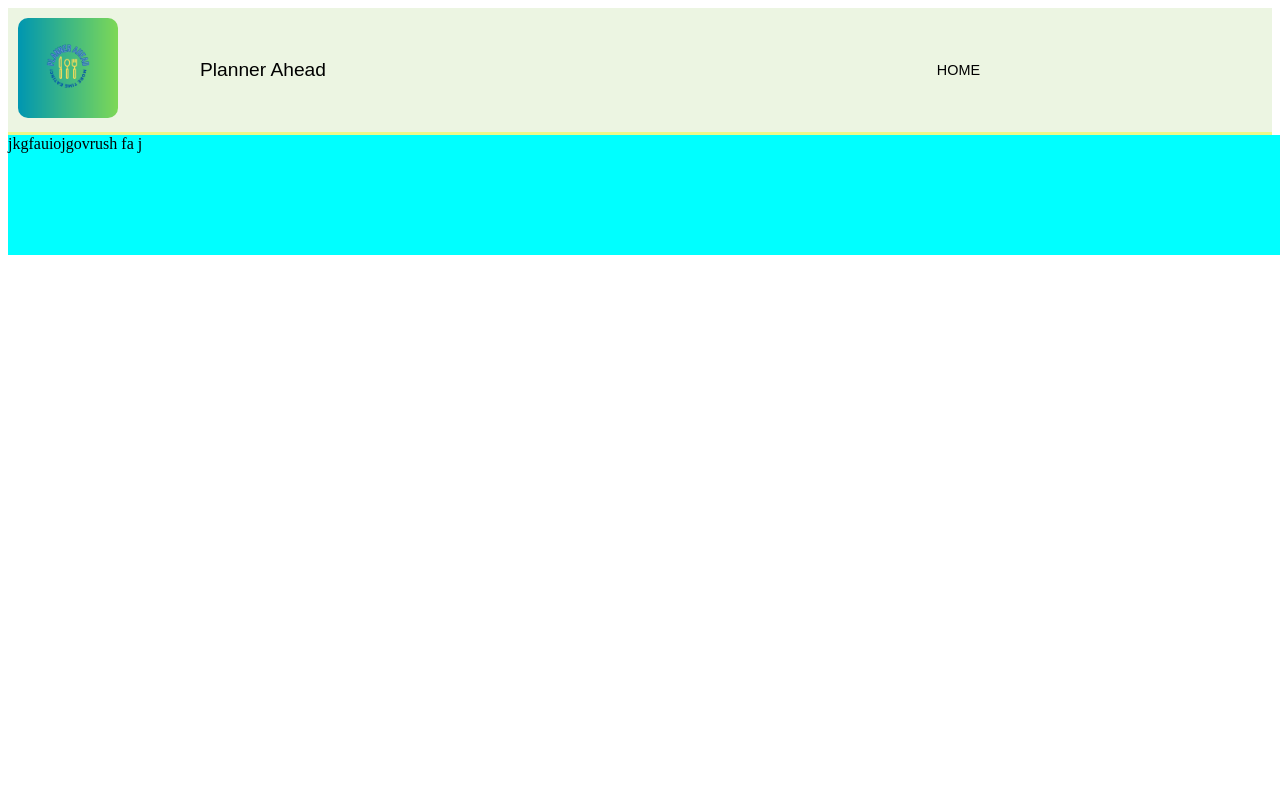
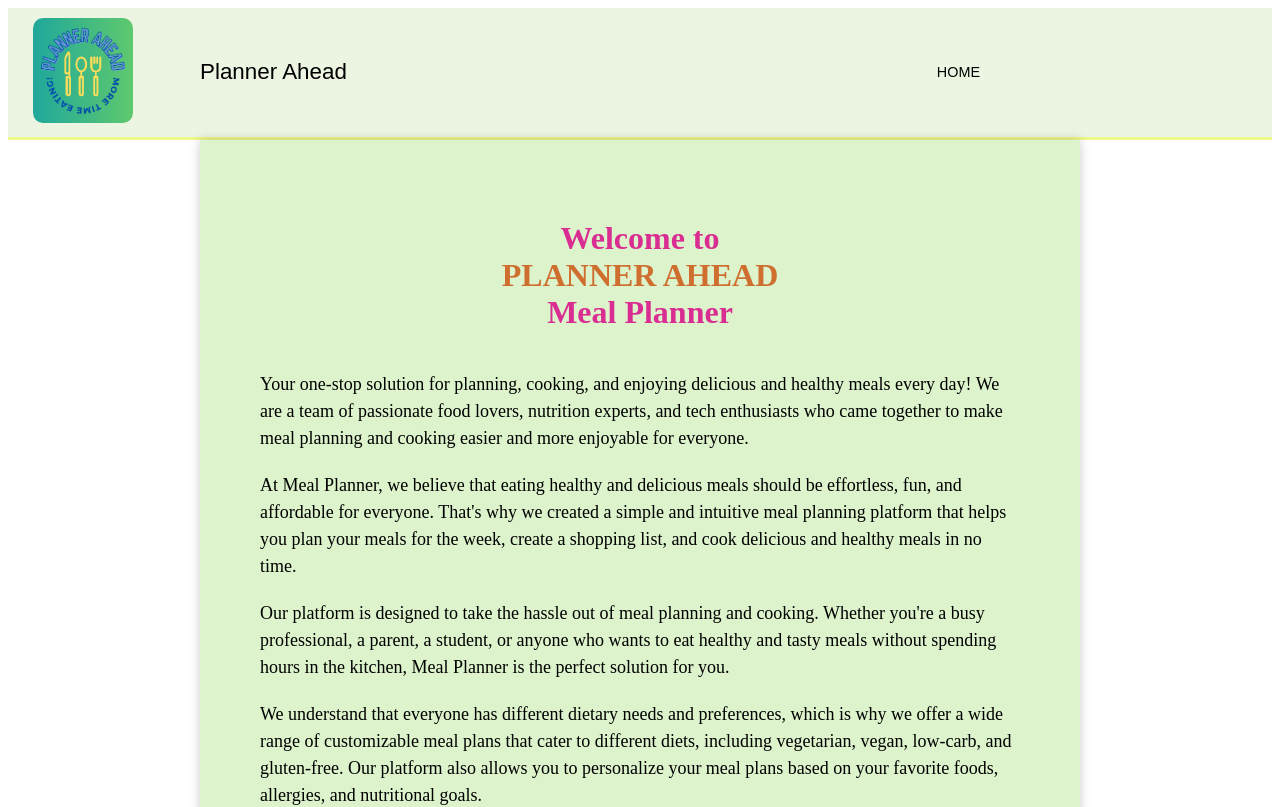
Before and after one commit to iancraine/PlannerAheadFinal, a Vue app in the folder vue/: page /aboutUs in a window 1280 px wide. Shown: the top 807 px of the page. Built offline with nearby package versions, Linux system fonts and the light colour scheme.

Commit message:
little changes to homepage

```diff
--- a/vue/src/App.vue
+++ b/vue/src/App.vue
@@ -1,11 +1,6 @@
 <template>
   <div id="app">
     <nav-bar></nav-bar>
-    <!-- <div id="nav">
-      <router-link v-bind:to="{ name: 'home' }">Home</router-link>&nbsp;|&nbsp;
-      <router-link v-bind:to="{ name: 'logout' }" v-if="$store.state.token != ''">Logout</router-link>&nbsp;|&nbsp;
-      <router-link v-bind:to="{ name: 'recipes', params: {userId: this.$store.state.user.id} }" v-if="$store.state.token != ''">My Recipies</router-link>
-    </div> -->
     <router-view />
     <Footer class="footer"/>
   </div>
--- a/vue/src/components/AboutUs.vue
+++ b/vue/src/components/AboutUs.vue
@@ -31,13 +31,13 @@ export default {
 			padding: 0 20px;
 		}
     .aboutUs{
-        color: rgb(221, 107, 31);
+        color: rgb(206, 111, 48);
     }
 		.container {
 			max-width: 800px;
 			margin: 0 auto;
 			padding: 40px;
-			background-color: rgb(187, 241, 151);
+			background-color: rgb(220, 243, 204);
 			box-shadow: 0 0 10px rgba(0,0,0,0.2);
 		}
 </style>
--- a/vue/src/components/NavBar.vue
+++ b/vue/src/components/NavBar.vue
@@ -1,12 +1,13 @@
 <template>
   <div id="headerNav">
       <div class="logoImg">
-          <img class="logo" src="../assets/Logo.png" alt="Planner ahead logo"/>
+          <img class="logo" src="../assets/cropped-logo.png" alt="Planner ahead logo"/>
       </div>
       <div id="brandName"> Planner Ahead </div>
       <div id="myRecipes"> <router-link v-bind:to="{ name: 'recipes', params: {userId: this.$store.state.user.id} }" v-if="$store.state.token != ''">My Recipes</router-link> </div>
         <div id="home"> <router-link v-bind:to="{ name: 'home' }">Home</router-link></div>
         <div id="logout"><router-link v-bind:to="{ name: 'logout' }" v-if="$store.state.token != ''">Logout</router-link></div>
+
   </div>
 </template>
 
@@ -33,7 +34,9 @@ export default {
     }
 
     .logoImg{
-        padding: 10px;
+        padding-left: 25px;
+        padding-top: 10px;
+        padding-bottom: 10px;
     }
 
     a {
@@ -53,7 +56,7 @@ export default {
     #brandName{
         text-decoration: none;
         text-transform: capitalize;
-        font-size: 1.2em;
+        font-size: 1.4em;
         font-family: Arial, Helvetica, sans-serif;
         color: black;
         position: absolute;
--- a/vue/src/router/index.js
+++ b/vue/src/router/index.js
@@ -7,6 +7,7 @@ import Register from '../views/Register.vue'
 import store from '../store/index'
 import MyRecipes from '../views/MyRecipes.vue'
 import Recipe from '../views/Recipe.vue'
+import AboutUsPage from '../views/AboutUsPage.vue'
 
 Vue.use(Router)
 
@@ -71,6 +72,11 @@ const router = new Router({
           requiresAuth: true
         }
 
+    },
+    {
+      path:"/aboutUs",
+      name: "about-us",
+      component: AboutUsPage
     }
   ]
 })
--- /dev/null
+++ b/vue/src/views/AboutUsPage.vue
@@ -0,0 +1,18 @@
+<template>
+  <div>
+      <about-us></about-us>
+  </div>
+</template>
+
+<script>
+import AboutUs from "../components/AboutUs.vue"
+export default {
+  components: {
+    AboutUs
+  }
+}
+</script>
+
+<style>
+
+</style>
--- a/vue/src/views/Home.vue
+++ b/vue/src/views/Home.vue
@@ -1,16 +1,55 @@
 <template>
   <div class="home">
-    <h1>Home</h1>
 
+    <h2>Featured Recipes</h2>
+    <section class="recipes" v-for="recipe in recipeSamples" v-bind:key="recipe.recipeId">
+            <h1>{{recipe.recipeName}}</h1>
+           <div>
+              <img src="../assets\Old-Fashioned-Pot-Roast.png" alt="Pot Roast" />
+            </div>
 
+    </section>
+    <section :style="{'background-image': 'url(' + require('../assets/healthy-food.png') + ')'}">
+
+    </section>
   </div>
 </template>
 
 <script>
-
+import recipeService from '../services/RecipeService'
 
 export default {
   name: "home",
+  data() {
+      return {
+        recipeSamples: []
+      }
+    },
+
+  created() {
+    recipeService.getRecipes(this.$store.state.user.id).then(response => {
+      this.recipeSamples = response.data.filter((recipe, index) => index < 4);
+    });
+  }
 
 };
 </script>
+
+<style scoped>
+
+ h2 {
+   color: black;
+   text-align: center;
+
+ }
+
+ body{
+   background-image: url('../assets/healthy-food.png');
+   font: Arial, sans-serif
+ }
+
+ .recipes{
+   background-color: #ebf2ef;
+ }
+
+</style>
```
Also changed, not shown: vue/src/assets/cropped-logo.png (renamed from vue/src/assets/Orange Minimalist Food Festival Logo.png), vue/src/assets/healthy-food.png (added).
